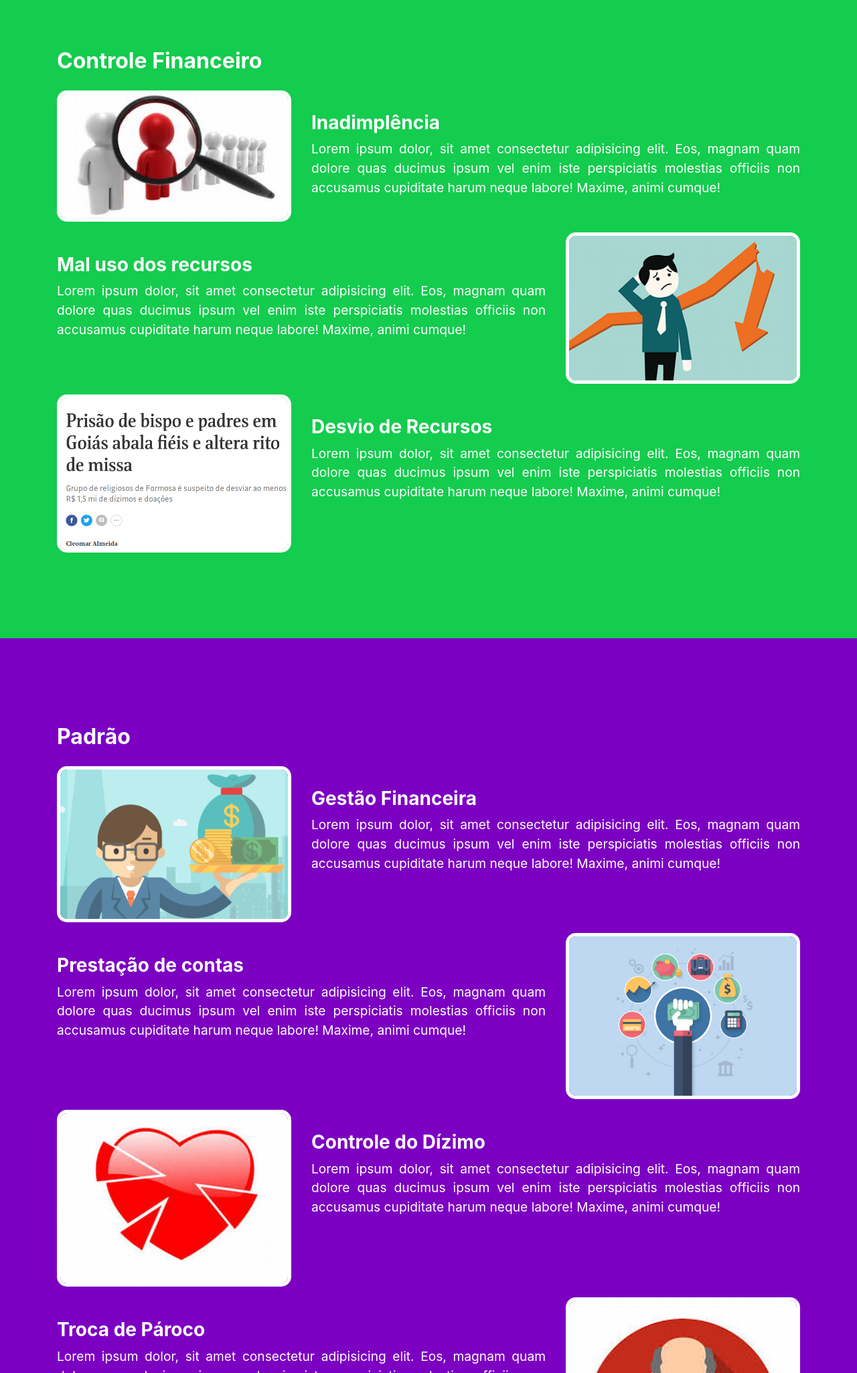
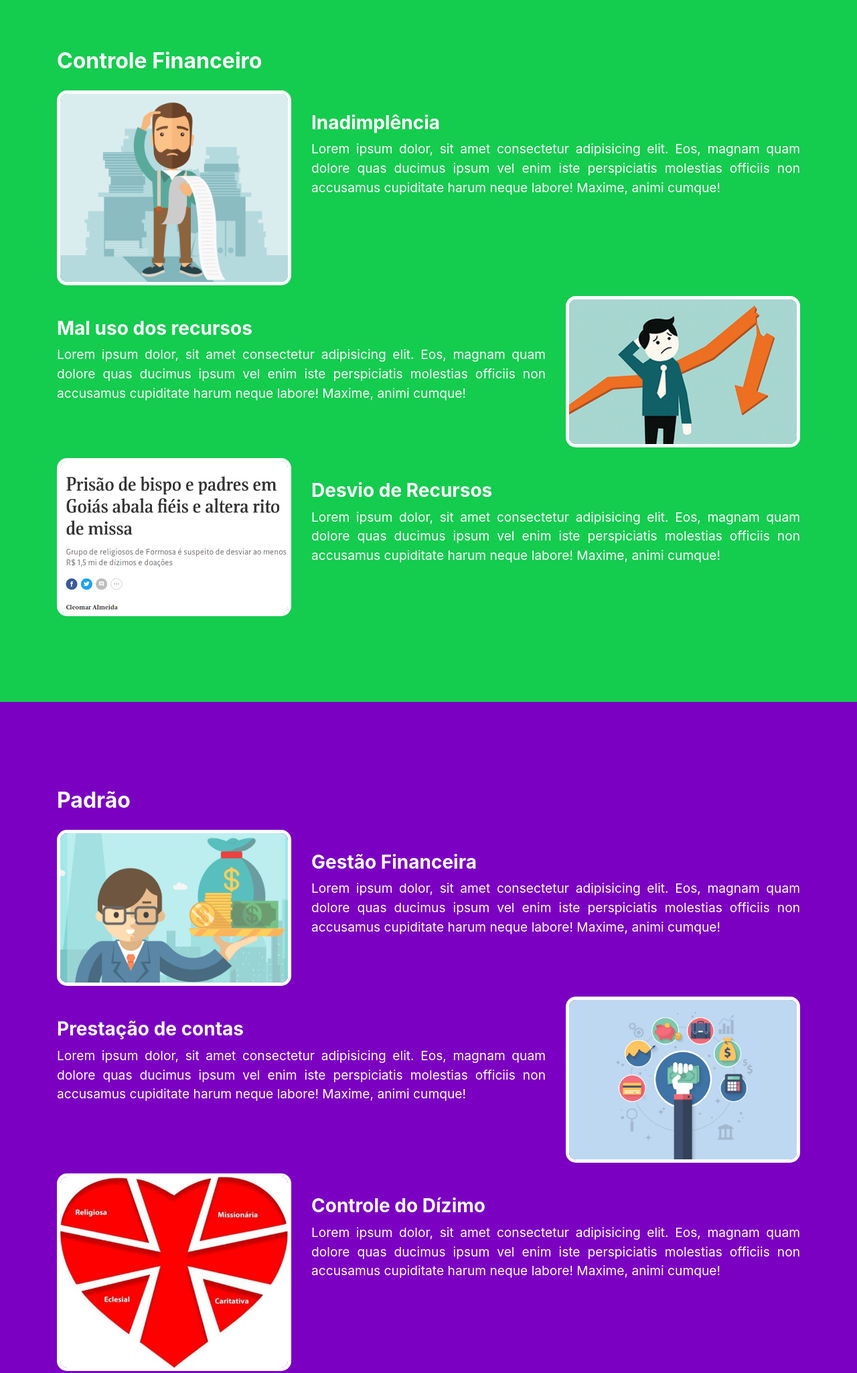
Before and after one commit to rayfranrocha/virtus_site, a website with bundled scripts: page index.html in a window 1280 px wide. Shown: the part 2460-4510 px from the top of the page at 67% size. Built offline with nearby package versions, Linux system fonts and the light colour scheme; files whose address does not match are found by name.

Commit message:
Ajustando algumas imagens

```diff
--- a/index.html
+++ b/index.html
@@ -205,7 +205,7 @@
             </h2>
             <div class="row">
               <div class="col-md-4">
-                <img style="border-radius:15px; border: 5px solid white;" src="./img/inadimplencia.png" class="mt-3 img-fluid">
+                <img style="border-radius:15px; border: 5px solid white;" src="./img/inadimplencia2.png" class="mt-3 img-fluid">
               </div>
               <div class="col-md-8">
                 <h3 class="text-white mt-5">
@@ -316,7 +316,7 @@
                     use. No strings attached!</p> -->
             <div class="row">
               <div class="col-md-4">
-                <img style="border-radius:15px; border: 5px solid white;" src="./img/controledizimo.png" class="mt-3 img-fluid">
+                <img style="border-radius:15px; border: 5px solid white;" src="./img/dizimo.jpg" class="mt-3 img-fluid">
               </div>
               <div class="col-md-8">
                 <h3 class="text-white mt-5">
```
Also changed, not shown: img/dizimo.jpg (added), img/inadimplencia.png (deleted), img/inadimplencia2.png (added), img/search.png (added).
